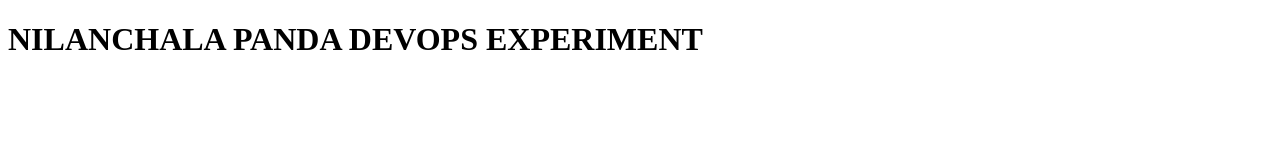
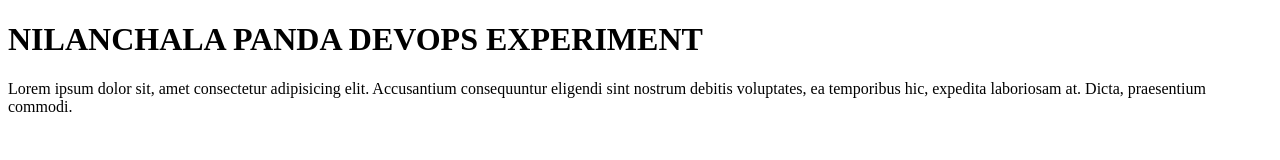
Before and after one commit to NilanchalaPanda/DEVOPS-EXPERIMENT, a plain HTML site: page NILANCHAL/nilanchal.html in a window 1280 px wide. Drawn offline with Linux system fonts and the light colour scheme.

Commit message:
Para tag commited : Nilanchal

```diff
--- a/NILANCHAL/nilanchal.html
+++ b/NILANCHAL/nilanchal.html
@@ -9,6 +9,8 @@
 
 <body>
     <h1> NILANCHALA PANDA DEVOPS EXPERIMENT </h1>
+    <p>Lorem ipsum dolor sit, amet consectetur adipisicing elit. Accusantium consequuntur eligendi sint nostrum debitis
+        voluptates, ea temporibus hic, expedita laboriosam at. Dicta, praesentium commodi.</p>
 </body>
 
 </html>
```
